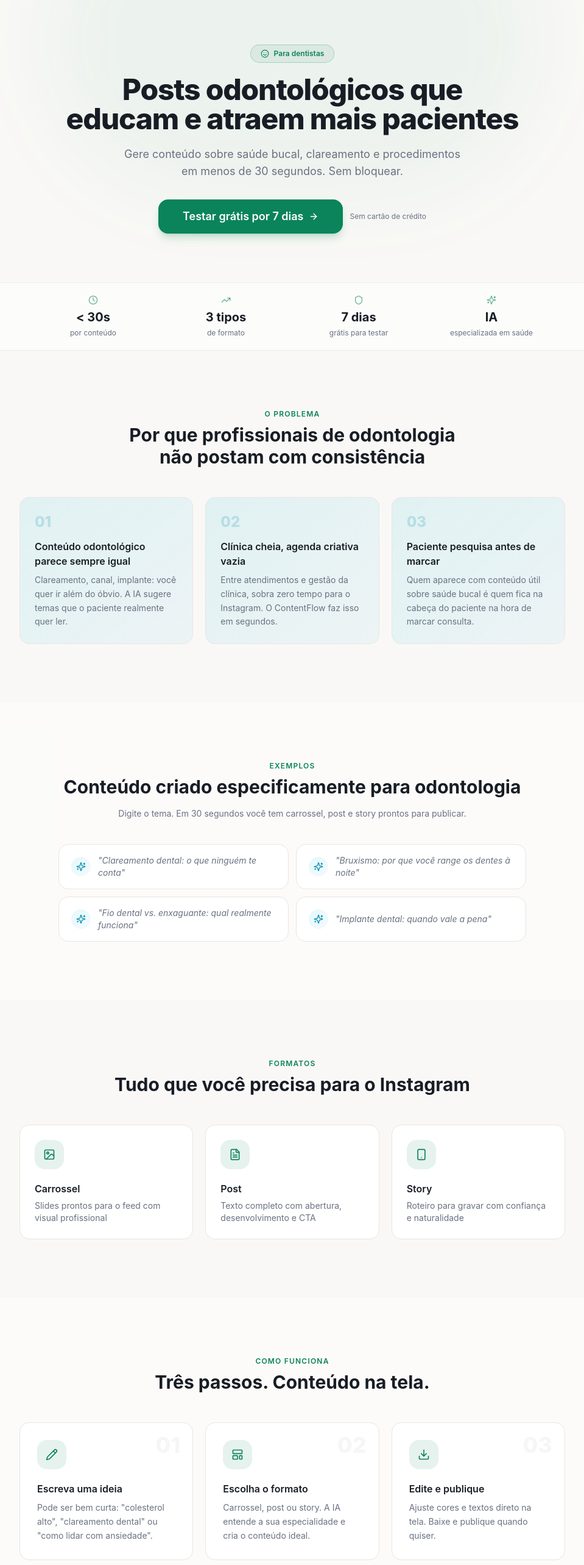
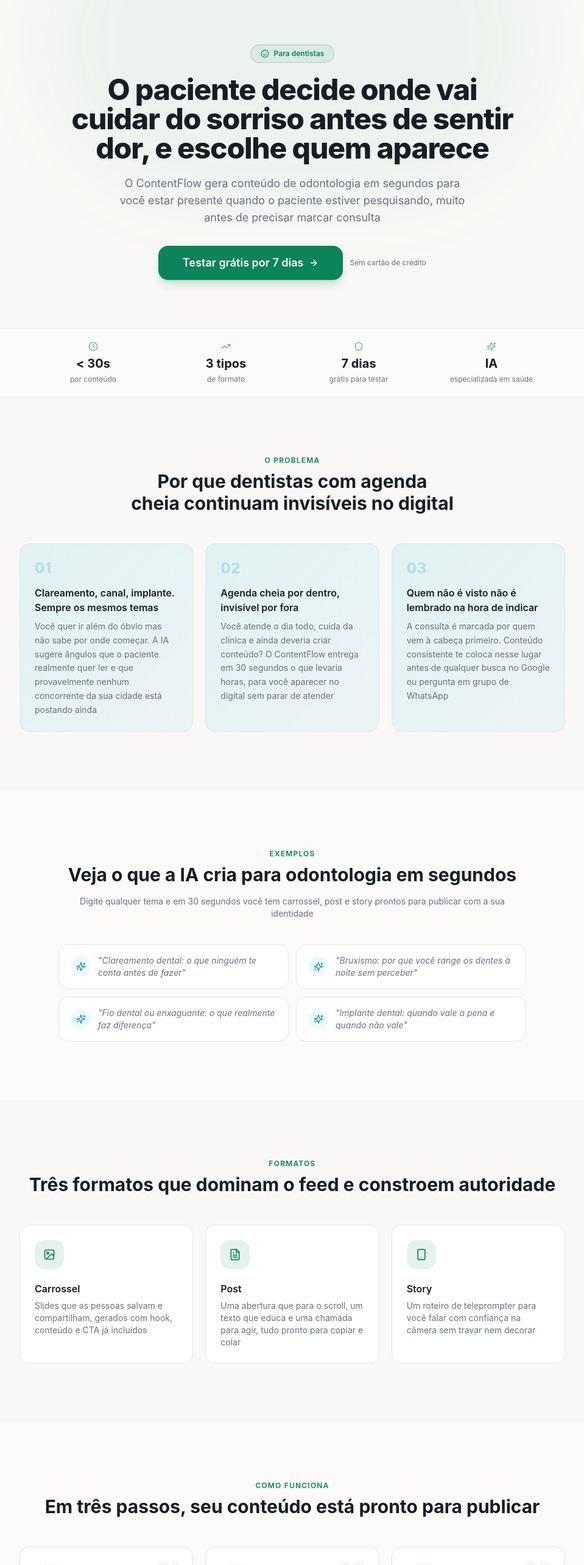
Before and after one commit to derickbezerra/contentflow-ai-studio, a React (Vite) app: page /para-dentistas in a window 1280 px wide. Shown: the part 80-2646 px from the top of the page at 61% size, without its empty margins (160-1119 px from the left). Built offline with nearby package versions, Linux system fonts and the light colour scheme; no server answers.

Commit message:
copy: reescreve toda a copy da landing e LPs verticais com linguagem mais fluida e vendedora

```diff
--- a/src/pages/Landing.tsx
+++ b/src/pages/Landing.tsx
@@ -26,7 +26,7 @@ const VERTICALS = [
   {
     icon: Stethoscope,
     label: 'Medicina',
-    desc: 'Mostre o seu conhecimento de forma simples e conquiste a confiança de novos pacientes.',
+    desc: 'Paciente que te conhece no Instagram chega ao consultório já confiando em você. O ContentFlow faz esse trabalho acontecer toda semana',
     example: '"Colesterol alto: 5 sinais que você ignora"',
     color: 'from-emerald-500/10 to-teal-500/10',
     border: 'hover:border-emerald-400/40',
@@ -35,7 +35,7 @@ const VERTICALS = [
   {
     icon: Salad,
     label: 'Nutrição',
-    desc: 'Compartilhe dicas sobre alimentação que as pessoas adoram ler e salvar.',
+    desc: 'Você cuida da alimentação das pessoas o dia todo e não sobra tempo para alimentar o feed. Delegue isso para a IA',
     example: '"3 alimentos que sabotam sua dieta sem você saber"',
     color: 'from-green-500/10 to-lime-500/10',
     border: 'hover:border-green-400/40',
@@ -44,7 +44,7 @@ const VERTICALS = [
   {
     icon: Smile,
     label: 'Odontologia',
-    desc: 'Atraia quem quer sorrir melhor com conteúdo que educa e gera interesse.',
+    desc: 'O paciente decide onde vai cuidar do sorriso antes de sentir dor. Conteúdo consistente garante que você seja a primeira lembrança',
     example: '"Clareamento dental: o que ninguém te conta"',
     color: 'from-cyan-500/10 to-sky-500/10',
     border: 'hover:border-cyan-400/40',
@@ -53,7 +53,7 @@ const VERTICALS = [
   {
     icon: Brain,
     label: 'Psicologia',
-    desc: 'Humanize a psicologia e atraia quem busca cuidado emocional com conteúdo acolhedor.',
+    desc: 'Conteúdo sobre saúde mental ainda tem muito preconceito a desfazer. Você pode ser essa voz sem escrever do zero toda semana',
     example: '"Ansiedade não é frescura: entenda o que acontece no seu corpo"',
     color: 'from-violet-500/10 to-purple-500/10',
     border: 'hover:border-violet-400/40',
@@ -65,20 +65,20 @@ const FORMATS = [
   {
     icon: Image,
     label: 'Carrossel',
-    desc: 'Slides com visual profissional, prontos para postar no feed',
-    preview: ['Capa que chama atenção', 'Conteúdo claro e direto', 'Slide final com chamada'],
+    desc: 'Slides que as pessoas salvam constroem autoridade melhor do que qualquer anúncio, e a IA gera o carrossel completo do hook ao CTA',
+    preview: ['Hook que para o scroll', 'Conteúdo que educa e engaja', 'CTA que converte'],
   },
   {
     icon: FileText,
     label: 'Post',
-    desc: 'Texto completo com começo, meio e fim. É só copiar e colar',
-    preview: ['Frase de abertura forte', 'Conteúdo bem explicado', 'Convite para agir'],
+    desc: 'Uma abertura que prende, um desenvolvimento que educa e uma chamada para agir, tudo pronto para copiar e colar',
+    preview: ['Abertura que cria identificação', 'Texto claro e direto', 'Convite para agir'],
   },
   {
     icon: Smartphone,
     label: 'Story',
-    desc: 'Um roteiro para você gravar com confiança e naturalidade',
-    preview: ['Desperta a curiosidade', 'Explica de forma simples', 'Convida para o próximo passo'],
+    desc: 'Um roteiro de teleprompter para você gravar com confiança e naturalidade sem travar na frente da câmera',
+    preview: ['Primeira frase cria conexão', 'Explicação simples e fluida', 'CTA com urgência real'],
   },
 ]
 
@@ -275,7 +275,7 @@ export default function Landing() {
               </h1>
 
               <p className="mx-auto mb-8 max-w-lg text-base leading-relaxed text-muted-foreground lg:mx-0 sm:text-lg" style={{ textWrap: 'pretty' }}>
-                Digite uma ideia e o ContentFlow gera carrossel, post e story prontos para postar. Em menos de 30 segundos.
+                Digite um tema e em menos de 30 segundos você tem carrossel, post e story prontos para publicar, com linguagem certa para o seu público e para o algoritmo
               </p>
 
               <div className="flex flex-col items-center gap-3 sm:flex-row lg:justify-start">
@@ -315,7 +315,7 @@ export default function Landing() {
         <div className="mx-auto max-w-4xl">
           <p className="mb-2 text-center text-xs font-semibold uppercase tracking-widest text-primary">Como funciona</p>
           <h2 className="mb-10 text-center text-2xl font-bold text-foreground sm:text-3xl" style={{ textWrap: 'balance' }}>
-            Três passos. Conteúdo na tela.
+            Em três passos, seu conteúdo está pronto para publicar
           </h2>
 
           <div className="grid gap-6 sm:grid-cols-3">
@@ -324,7 +324,7 @@ export default function Landing() {
                 icon: Pencil,
                 step: '01',
                 title: 'Escreva uma ideia',
-                desc: 'Pode ser bem curta: "colesterol alto", "clareamento dental" ou "como emagrecer com saúde".',
+                desc: 'Uma ideia simples já basta: "hipertensão silenciosa", "como se alimentar melhor" ou "quando buscar terapia" são suficientes para a IA criar algo completo',
                 gradient: 'from-emerald-500/15 to-teal-500/10',
                 iconBg: 'bg-emerald-500/10 text-emerald-600',
               },
@@ -332,7 +332,7 @@ export default function Landing() {
                 icon: LayoutTemplate,
                 step: '02',
                 title: 'Escolha o formato',
-                desc: 'Carrossel, post ou story. A IA já entende o seu público e cria o conteúdo ideal.',
+                desc: 'A IA entende a sua especialidade e cria a estrutura, o gancho e a linguagem certa para o formato que você escolheu',
                 gradient: 'from-teal-500/15 to-cyan-500/10',
                 iconBg: 'bg-teal-500/10 text-teal-600',
               },
@@ -340,7 +340,7 @@ export default function Landing() {
                 icon: Download,
                 step: '03',
                 title: 'Edite e publique',
-                desc: 'Ajuste cores, gradientes e textos de cada slide direto na tela. Baixe e publique quando quiser.',
+                desc: 'Tudo editável direto na tela antes de baixar: cores, textos e gradientes de cada slide sem precisar de Canva ou designer',
                 gradient: 'from-cyan-500/15 to-sky-500/10',
                 iconBg: 'bg-cyan-500/10 text-cyan-600',
               },
@@ -383,10 +383,10 @@ export default function Landing() {
         <div className="mx-auto max-w-4xl">
           <p className="mb-2 text-center text-xs font-semibold uppercase tracking-widest text-primary">Para quem é</p>
           <h2 className="mb-4 text-center text-2xl font-bold text-foreground sm:text-3xl" style={{ textWrap: 'balance' }}>
-            Feito sob medida para a área da saúde
+            Especializado para quem cuida de pessoas
           </h2>
           <p className="mx-auto mb-10 max-w-lg text-center text-sm text-muted-foreground">
-            Mantenha a constância e amplie sua autoridade com conteúdo que atrai pacientes
+            O ContentFlow fala a linguagem da sua especialidade e conhece o paciente que você quer atrair
           </p>
 
           <div className="grid gap-5 grid-cols-2 max-w-2xl mx-auto">
@@ -413,7 +413,7 @@ export default function Landing() {
         <div className="mx-auto max-w-4xl">
           <p className="mb-2 text-center text-xs font-semibold uppercase tracking-widest text-primary">Formatos</p>
           <h2 className="mb-14 text-center text-2xl font-bold text-foreground sm:text-3xl" style={{ textWrap: 'balance' }}>
-            Tudo que você precisa para o Instagram
+            Três formatos que dominam o feed e constroem autoridade
           </h2>
 
           <div className="grid gap-5 sm:grid-cols-3">
@@ -446,7 +446,7 @@ export default function Landing() {
             Menos de R$1,60 por conteúdo
           </h2>
           <p className="mx-auto mb-14 max-w-md text-center text-sm text-muted-foreground">
-            7 dias grátis para testar. Sem cartão de crédito. Cancele quando quiser.
+            Comece grátis e decida depois se faz sentido para você, sem compromisso e sem cartão de crédito
           </p>
 
           <div className="grid gap-5 sm:grid-cols-3">
--- a/src/pages/VerticalLanding.tsx
+++ b/src/pages/VerticalLanding.tsx
@@ -18,6 +18,7 @@ interface VerticalData {
   pageTitle: string
   metaDescription: string
   hero: { badge: string; headline: string; sub: string }
+  painHeadline: string
   pains: { title: string; desc: string }[]
   examples: string[]
   cta: { headline: string; sub: string }
@@ -34,32 +35,33 @@ const VERTICAL_DATA: Record<string, VerticalData> = {
       'Crie posts, carrosséis e stories de medicina para o Instagram em segundos. Ideal para médicos que querem construir autoridade e atrair mais pacientes.',
     hero: {
       badge: 'Para médicos',
-      headline: 'Conteúdo médico que constrói autoridade e atrai pacientes',
-      sub: 'Gere posts, carrosséis e stories de saúde em menos de 30 segundos. Sem bloquear, sem perder horas criando do zero.',
+      headline: 'Você está salvando vidas no plantão e perdendo pacientes no Instagram',
+      sub: 'O ContentFlow gera conteúdo médico em menos de 30 segundos para você aparecer com consistência sem abrir mão de mais um minuto de descanso',
     },
+    painHeadline: 'Por que médicos com tudo para compartilhar somem do Instagram',
     pains: [
       {
-        title: 'Sem tempo entre plantões',
-        desc: 'Você passa o dia atendendo. Criar conteúdo para o Instagram fica sempre para amanhã, que nunca chega.',
+        title: 'Plantão não combina com feed',
+        desc: 'Você sai do hospital exausto e criar conteúdo é a última coisa que quer fazer. O ContentFlow transforma qualquer tema médico em post, carrossel ou story em segundos, mesmo quando você não tem energia para pensar nisso',
       },
       {
-        title: 'Medo de errar na informação',
-        desc: 'Conteúdo médico precisa ser preciso. A IA cria textos tecnicamente corretos e acessíveis ao paciente.',
+        title: 'Errar na informação não é uma opção',
+        desc: 'A IA cria conteúdo médico tecnicamente correto, em linguagem acessível ao paciente, sem sensacionalismo. Você revisa em segundos antes de publicar, com total controle sobre o que sai com o seu nome',
       },
       {
-        title: 'Não sabe o que postar',
-        desc: 'Temas populares em medicina surgem automaticamente. Você escolhe, gera e publica.',
+        title: 'Médico invisível perde para médico presente',
+        desc: 'O paciente pesquisa no Instagram antes de marcar consulta. Quem aparece com conteúdo de qualidade é quem fica na memória e na agenda, não necessariamente quem tem mais anos de experiência',
       },
     ],
     examples: [
-      '"Colesterol alto: 5 sinais que você ignora"',
-      '"Hipertensão em jovens: por que está aumentando"',
-      '"Diabetes tipo 2: o que a dieta tem a ver"',
-      '"Quando a dor de cabeça é preocupante"',
+      '"Colesterol alto: 5 sinais que o seu corpo já está dando"',
+      '"Hipertensão em jovens: por que está aumentando e o que fazer"',
+      '"Diabetes tipo 2: o que a alimentação tem a ver com isso"',
+      '"Quando a dor de cabeça merece atenção imediata"',
     ],
     cta: {
-      headline: 'Construa autoridade médica no Instagram',
-      sub: 'Um carrossel inteiro sobre qualquer tema de saúde, pronto em 30 segundos. Grátis por 7 dias.',
+      headline: 'Seu próximo paciente está te procurando no Instagram agora',
+      sub: 'Comece a aparecer com consistência hoje sem sacrificar mais uma hora de descanso, com 7 dias grátis e sem cartão de crédito',
     },
     color: 'text-emerald-600',
     bgGradient: 'from-emerald-500/10 to-teal-500/5',
@@ -73,32 +75,33 @@ const VERTICAL_DATA: Record<string, VerticalData> = {
       'Crie conteúdo de nutrição para o Instagram em segundos. Posts, carrosséis e stories sobre alimentação, dietas e saúde.',
     hero: {
       badge: 'Para nutricionistas',
-      headline: 'Conteúdo de nutrição que engaja e traz novos pacientes',
-      sub: 'Gere posts sobre alimentação, dietas e saúde em menos de 30 segundos. Linguagem simples, informação de qualidade.',
+      headline: 'Você educa pacientes o dia todo e não sobra energia para educar o Instagram',
+      sub: 'O ContentFlow transforma qualquer tema de nutrição em post, carrossel ou story em menos de 30 segundos para você manter presença digital sem virar escravo do feed',
     },
+    painHeadline: 'Por que nutricionistas que amam o que fazem têm dificuldade de aparecer',
     pains: [
       {
-        title: 'Criar conteúdo sobre comida todo dia cansa',
-        desc: 'Mesmo amando nutrição, preencher o feed com conteúdo novo e útil toda semana exige um tempo que você não tem.',
+        title: 'Criar do zero toda semana esgota até quem ama o que faz',
+        desc: 'Mesmo apaixonada por nutrição, sentar na frente de uma tela em branco toda semana drena energia que você precisaria para os seus pacientes. A IA carrega esse peso e você entra só para revisar e publicar',
       },
       {
-        title: 'Público confunde nutricionista com influencer',
-        desc: 'O ContentFlow cria conteúdo que educa, não só receitas. Posts que posicionam você como referência clínica.',
+        title: 'Nutricionista que educa atrai, quem só posta receita entretém',
+        desc: 'O ContentFlow cria conteúdo que posiciona você como referência clínica, não como um perfil de culinária. Posts que constroem autoridade real e fazem pacientes te procurar com intenção de mudança',
       },
       {
-        title: 'Algoritmo pede constância',
-        desc: 'Postar uma vez por semana não é suficiente. Com o ContentFlow você tem conteúdo para toda a semana em minutos.',
+        title: 'Algoritmo não perdoa quem some por semanas',
+        desc: 'Postar de vez em quando não funciona mais. Com o ContentFlow você tem conteúdo para a semana inteira em menos tempo do que uma consulta de retorno leva',
       },
     ],
     examples: [
-      '"3 alimentos que sabotam sua dieta sem você saber"',
-      '"Como montar um prato equilibrado de verdade"',
-      '"Mitos sobre proteína que todo mundo acredita"',
-      '"Açúcar oculto: onde ele aparece no rótulo"',
+      '"3 alimentos que sabotam a sua dieta sem você perceber"',
+      '"Como montar um prato realmente equilibrado no dia a dia"',
+      '"Mitos sobre proteína que a maioria ainda acredita"',
+      '"Açúcar oculto: como identificar no rótulo antes de comprar"',
     ],
     cta: {
-      headline: 'Construa autoridade em nutrição no Instagram',
-      sub: 'Conteúdo especializado em nutrição, pronto em segundos. Grátis por 7 dias.',
+      headline: 'Seu próximo paciente vai te encontrar porque você continua aqui',
+      sub: 'Teste grátis por 7 dias e veja quanto tempo você recupera sem abrir mão da presença digital que traz pacientes toda semana',
     },
     color: 'text-green-600',
     bgGradient: 'from-green-500/10 to-lime-500/5',
@@ -112,32 +115,33 @@ const VERTICAL_DATA: Record<string, VerticalData> = {
       'Crie posts e carrosséis de odontologia para o Instagram em segundos. Conteúdo sobre saúde bucal, clareamento e procedimentos dentais.',
     hero: {
       badge: 'Para dentistas',
-      headline: 'Posts odontológicos que educam e atraem mais pacientes',
-      sub: 'Gere conteúdo sobre saúde bucal, clareamento e procedimentos em menos de 30 segundos. Sem bloquear.',
+      headline: 'O paciente decide onde vai cuidar do sorriso antes de sentir dor, e escolhe quem aparece',
+      sub: 'O ContentFlow gera conteúdo de odontologia em segundos para você estar presente quando o paciente estiver pesquisando, muito antes de precisar marcar consulta',
     },
+    painHeadline: 'Por que dentistas com agenda cheia continuam invisíveis no digital',
     pains: [
       {
-        title: 'Conteúdo odontológico parece sempre igual',
-        desc: 'Clareamento, canal, implante: você quer ir além do óbvio. A IA sugere temas que o paciente realmente quer ler.',
+        title: 'Clareamento, canal, implante. Sempre os mesmos temas',
+        desc: 'Você quer ir além do óbvio mas não sabe por onde começar. A IA sugere ângulos que o paciente realmente quer ler e que provavelmente nenhum concorrente da sua cidade está postando ainda',
       },
       {
-        title: 'Clínica cheia, agenda criativa vazia',
-        desc: 'Entre atendimentos e gestão da clínica, sobra zero tempo para o Instagram. O ContentFlow faz isso em segundos.',
+        title: 'Agenda cheia por dentro, invisível por fora',
+        desc: 'Você atende o dia todo, cuida da clínica e ainda deveria criar conteúdo? O ContentFlow entrega em 30 segundos o que levaria horas, para você aparecer no digital sem parar de atender',
       },
       {
-        title: 'Paciente pesquisa antes de marcar',
-        desc: 'Quem aparece com conteúdo útil sobre saúde bucal é quem fica na cabeça do paciente na hora de marcar consulta.',
+        title: 'Quem não é visto não é lembrado na hora de indicar',
+        desc: 'A consulta é marcada por quem vem à cabeça primeiro. Conteúdo consistente te coloca nesse lugar antes de qualquer busca no Google ou pergunta em grupo de WhatsApp',
       },
     ],
     examples: [
-      '"Clareamento dental: o que ninguém te conta"',
-      '"Bruxismo: por que você range os dentes à noite"',
-      '"Fio dental vs. enxaguante: qual realmente funciona"',
-      '"Implante dental: quando vale a pena"',
+      '"Clareamento dental: o que ninguém te conta antes de fazer"',
+      '"Bruxismo: por que você range os dentes à noite sem perceber"',
+      '"Fio dental ou enxaguante: o que realmente faz diferença"',
+      '"Implante dental: quando vale a pena e quando não vale"',
     ],
     cta: {
-      headline: 'Atraia mais pacientes com conteúdo de odontologia',
-      sub: 'Posts e carrosséis sobre saúde bucal, prontos em segundos. Grátis por 7 dias.',
+      headline: 'Seja o dentista que o paciente já conhece antes de entrar no consultório',
+      sub: '7 dias grátis para criar conteúdo de odontologia que educa, aproxima e convence sem precisar sentar na frente de uma tela em branco',
     },
     color: 'text-cyan-600',
     bgGradient: 'from-cyan-500/10 to-sky-500/5',
@@ -151,32 +155,33 @@ const VERTICAL_DATA: Record<string, VerticalData> = {
       'Crie posts e carrosséis de psicologia para o Instagram em segundos. Conteúdo sobre saúde mental, ansiedade e bem-estar emocional.',
     hero: {
       badge: 'Para psicólogos',
-      headline: 'Conteúdo de psicologia que acolhe e conecta quem precisa de ajuda',
-      sub: 'Gere posts sobre saúde mental, ansiedade e bem-estar em menos de 30 segundos. Linguagem acolhedora e profissional.',
+      headline: 'Você ajuda pessoas a se encontrarem e não sabe como aparecer no Instagram sem parecer raso',
+      sub: 'O ContentFlow cria conteúdo empático sobre saúde mental em segundos para você alcançar quem precisa de ajuda antes mesmo que saibam que precisam de você',
     },
+    painHeadline: 'Por que psicólogos que mais têm a dizer são os que menos aparecem',
     pains: [
       {
-        title: 'Falar de psicologia sem ser superficial é difícil',
-        desc: 'Conteúdo de saúde mental precisa de cuidado. A IA cria textos empáticos, corretos e sem sensacionalismo.',
+        title: 'Saúde mental no Instagram exige sensibilidade que a maioria erra',
+        desc: 'Nem todo conteúdo sobre psicologia é conteúdo de psicólogo. A IA cria posts empáticos, tecnicamente corretos e acolhedores, sem sensacionalismo e sem simplificar o que merece profundidade',
       },
       {
-        title: 'Sessões, supervisão e ainda o Instagram',
-        desc: 'Criar conteúdo fica sempre para o final da semana. O ContentFlow entrega em segundos o que levaria horas.',
+        title: 'Sessão, supervisão, estudo e ainda o Instagram',
+        desc: 'A vida do psicólogo já é cheia por dentro. Criar conteúdo do zero fica sempre para o final de semana que nunca chega. O ContentFlow entrega em segundos o que ficaria se acumulando por dias',
       },
       {
-        title: 'Conteúdo que reduz o estigma',
-        desc: 'Posts educativos sobre saúde mental aproximam pacientes que ainda têm resistência em buscar ajuda.',
+        title: 'Quem te lê antes da crise é quem te chama quando precisa',
+        desc: 'Conteúdo sobre ansiedade, limites e saúde mental constrói confiança com quem ainda não está pronto para marcar sessão, mas vai estar. E quando estiver, vai lembrar de você',
       },
     ],
     examples: [
-      '"Ansiedade não é frescura: o que acontece no seu cérebro"',
-      '"Síndrome do impostor: por que você se sente uma fraude"',
-      '"Limites saudáveis não são egoísmo"',
-      '"Como saber se é hora de buscar terapia"',
+      '"Ansiedade não é frescura: o que acontece no seu cérebro durante uma crise"',
+      '"Síndrome do impostor: por que você se sente uma fraude mesmo sendo capaz"',
+      '"Limites saudáveis não são egoísmo, são autopreservação"',
+      '"Como saber se é hora de buscar terapia de verdade"',
     ],
     cta: {
-      headline: 'Construa presença em saúde mental no Instagram',
-      sub: 'Conteúdo empático e profissional sobre psicologia, pronto em segundos. Grátis por 7 dias.',
+      headline: 'Alcance quem precisa de você antes que saibam que precisam',
+      sub: '7 dias grátis para criar conteúdo de psicologia que reduz o estigma, aproxima pacientes resistentes e faz sua presença digital trabalhar enquanto você cuida de quem já está com você',
     },
     color: 'text-violet-600',
     bgGradient: 'from-violet-500/10 to-purple-500/5',
@@ -200,15 +205,15 @@ const PLANS = [
 ]
 
 const HOW_IT_WORKS = [
-  { icon: Pencil,         step: '01', title: 'Escreva uma ideia',   desc: 'Pode ser bem curta: "colesterol alto", "clareamento dental" ou "como lidar com ansiedade".' },
-  { icon: LayoutTemplate, step: '02', title: 'Escolha o formato',   desc: 'Carrossel, post ou story. A IA entende a sua especialidade e cria o conteúdo ideal.' },
-  { icon: Download,       step: '03', title: 'Edite e publique',    desc: 'Ajuste cores e textos direto na tela. Baixe e publique quando quiser.' },
+  { icon: Pencil,         step: '01', title: 'Escreva uma ideia',   desc: 'Uma palavra ou frase simples já é suficiente: "colesterol alto", "clareamento dental" ou "como lidar com ansiedade" são suficientes para a IA criar algo completo' },
+  { icon: LayoutTemplate, step: '02', title: 'Escolha o formato',   desc: 'A IA entende a sua especialidade e cria a estrutura, o gancho e a linguagem certa para carrossel, post ou story' },
+  { icon: Download,       step: '03', title: 'Edite e publique',    desc: 'Tudo editável direto na tela antes de baixar: cores, textos e gradientes de cada slide sem precisar de Canva ou designer' },
 ]
 
 const FORMATS = [
-  { key: 'carousel' as const, icon: Image,       label: 'Carrossel', desc: 'Slides prontos para o feed com visual profissional' },
-  { key: 'post'     as const, icon: FileText,    label: 'Post',      desc: 'Texto completo com abertura, desenvolvimento e CTA' },
-  { key: 'story'    as const, icon: Smartphone,  label: 'Story',     desc: 'Roteiro para gravar com confiança e naturalidade' },
+  { key: 'carousel' as const, icon: Image,       label: 'Carrossel', desc: 'Slides que as pessoas salvam e compartilham, gerados com hook, conteúdo e CTA já incluídos' },
+  { key: 'post'     as const, icon: FileText,    label: 'Post',      desc: 'Uma abertura que para o scroll, um texto que educa e uma chamada para agir, tudo pronto para copiar e colar' },
+  { key: 'story'    as const, icon: Smartphone,  label: 'Story',     desc: 'Um roteiro de teleprompter para você falar com confiança na câmera sem travar nem decorar' },
 ]
 
 // ── component ─────────────────────────────────────────────
@@ -309,7 +314,7 @@ export default function VerticalLanding() {
         <div className="mx-auto max-w-4xl">
           <p className="mb-2 text-center text-xs font-semibold uppercase tracking-widest text-primary">O problema</p>
           <h2 className="mb-12 text-center text-2xl font-bold text-foreground sm:text-3xl" style={{ textWrap: 'balance' }}>
-            Por que {data.specialty.toLowerCase() === 'psicologia' ? 'psicólogos' : `profissionais de ${data.specialty.toLowerCase()}`} não postam com consistência
+            {data.painHeadline}
           </h2>
 
           <div className="grid gap-5 sm:grid-cols-3">
@@ -334,10 +339,10 @@ export default function VerticalLanding() {
         <div className="mx-auto max-w-3xl">
           <p className="mb-2 text-center text-xs font-semibold uppercase tracking-widest text-primary">Exemplos</p>
           <h2 className="mb-4 text-center text-2xl font-bold text-foreground sm:text-3xl" style={{ textWrap: 'balance' }}>
-            Conteúdo criado especificamente para {data.specialty.toLowerCase()}
+            Veja o que a IA cria para {data.specialty.toLowerCase()} em segundos
           </h2>
           <p className="mb-10 text-center text-sm text-muted-foreground">
-            Digite o tema. Em 30 segundos você tem carrossel, post e story prontos para publicar.
+            Digite qualquer tema e em 30 segundos você tem carrossel, post e story prontos para publicar com a sua identidade
           </p>
 
           <div className="grid gap-3 sm:grid-cols-2">
@@ -361,7 +366,7 @@ export default function VerticalLanding() {
         <div className="mx-auto max-w-4xl">
           <p className="mb-2 text-center text-xs font-semibold uppercase tracking-widest text-primary">Formatos</p>
           <h2 className="mb-12 text-center text-2xl font-bold text-foreground sm:text-3xl" style={{ textWrap: 'balance' }}>
-            Tudo que você precisa para o Instagram
+            Três formatos que dominam o feed e constroem autoridade
           </h2>
 
           <div className="grid gap-5 sm:grid-cols-3">
@@ -386,7 +391,7 @@ export default function VerticalLanding() {
         <div className="mx-auto max-w-4xl">
           <p className="mb-2 text-center text-xs font-semibold uppercase tracking-widest text-primary">Como funciona</p>
           <h2 className="mb-12 text-center text-2xl font-bold text-foreground sm:text-3xl">
-            Três passos. Conteúdo na tela.
+            Em três passos, seu conteúdo está pronto para publicar
           </h2>
 
           <div className="grid gap-5 sm:grid-cols-3">
```
